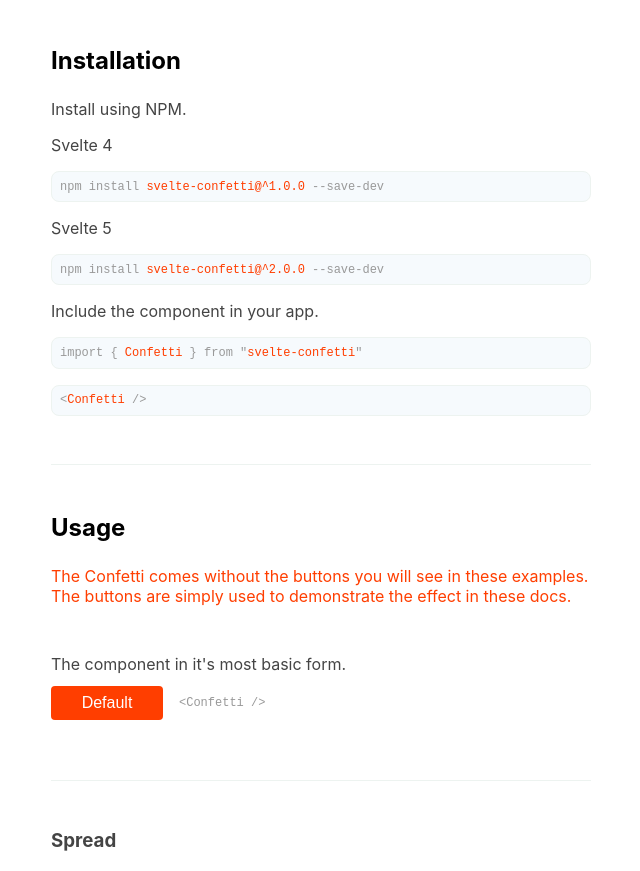
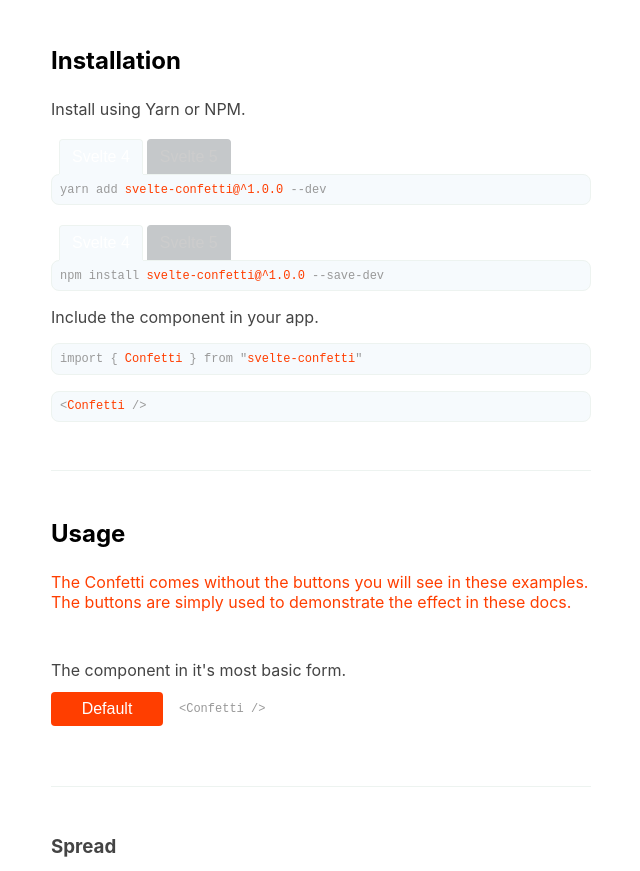
Before and after one commit to Mitcheljager/svelte-confetti, a SvelteKit app: page / in a window 1280 px wide. Shown: the part 828-1699 px from the top of the page, without its empty margins (319-959 px from the left). Built offline with nearby package versions, Linux system fonts and the light colour scheme.

Commit message:
docs: Update docs

```diff
--- a/src/routes/+page.svelte
+++ b/src/routes/+page.svelte
@@ -2,6 +2,7 @@
 	import Confetti from "$lib/Confetti.svelte"
 	import ToggleConfetti from "./ToggleConfetti.svelte"
 	import ConfettiOnClick from "./ConfettiOnClick.svelte"
+	import CodeBlock from "./CodeBlock.svelte"
 </script>
 
 <div class="wrapper">
@@ -170,17 +171,27 @@
 
 		<h2>Installation</h2>
 
-		<p>Install using NPM.</p>
+		<p>Install using Yarn or NPM.</p>
 
-		<p>Svelte 4</p>
-		<code class="well">
-			npm install <mark>svelte-confetti@^1.0.0</mark> --save-dev
-		</code>
+		<CodeBlock>
+			{#snippet svelte4()}
+				yarn add <mark>svelte-confetti@^1.0.0</mark> --dev
+			{/snippet}
 
-		<p>Svelte 5</p>
-		<code class="well">
-			npm install <mark>svelte-confetti@^2.0.0</mark> --save-dev
-		</code>
+			{#snippet svelte5()}
+				yarn add <mark>svelte-confetti@^2.0.0</mark> --dev
+			{/snippet}
+		</CodeBlock>
+
+		<CodeBlock>
+			{#snippet svelte4()}
+				npm install <mark>svelte-confetti@^1.0.0</mark> --save-dev
+			{/snippet}
+
+			{#snippet svelte5()}
+				npm install <mark>svelte-confetti@^2.0.0</mark> --save-dev
+			{/snippet}
+		</CodeBlock>
 
 		<p>Include the component in your app.</p>
 
--- /dev/null
+++ b/src/routes/CodeBlock.svelte
@@ -0,0 +1,91 @@
+<script>
+  let {
+    svelte4,
+    svelte5
+  } = $props()
+
+  const tabs = [
+    "Svelte 4",
+    "Svelte 5"
+  ]
+
+  let currentTab = $state("Svelte 4")
+</script>
+
+{#if svelte4 && svelte5}
+  <strong class="tabs">
+    {#each tabs as tab}
+      <button class="tab" class:active={currentTab === tab} onclick={() => currentTab = tab}>{tab}</button>
+    {/each}
+  </strong>
+{/if}
+
+<p>
+  <code class="well" class:has-tabs={svelte4 && svelte5}>
+    {#if currentTab === "Svelte 4"}
+      {@render svelte4?.()}
+    {:else if currentTab === "Svelte 5"}
+      {@render svelte5?.()}
+    {/if}
+  </code>
+</p>
+
+<style>
+  .tabs {
+    display: flex;
+    gap: 0.25rem;
+    margin: 0 0 -1.25rem 0.5rem;
+  }
+
+  .tab {
+		appearance: none;
+		-webkit-appearance: none;
+		background: var(--bg-well);
+		padding: 0.5rem 0.75rem;
+		margin: 0.25rem 0;
+    border-radius: 0.25rem 0.25rem 0 0;
+		border: 1px solid var(--bg-well);
+    border-bottom: 0;
+    filter: brightness(0.8);
+		font-size: 1rem;
+    color: white;
+		text-decoration: none;
+		text-align: center;
+		cursor: pointer;
+		transition: outline 100ms, transform 100ms;
+	}
+
+  .tab:hover {
+    filter: brightness(1);
+  }
+
+  .tab.active {
+    border-color: var(--border-color);
+    filter: brightness(1);
+    box-shadow: 0 5px 0 0 var(--bg-well);
+	}
+
+	.tab:focus-visible:not(:active) {
+		outline: 3px solid var(--text-color-lightest);
+	}
+
+	.tab:active {
+		transform: scale(0.95);
+	}
+
+  code {
+		display: block;
+		margin-top: 1rem;
+		color: var(--text-color-light);
+		font-size: .75rem;
+		line-height: 1.5em;
+	}
+
+  .well {
+    display: block;
+		padding: .35rem .5rem;
+		border-radius: .5rem;
+		border: 1px solid var(--border-color);
+		background: var(--bg-well);
+	}
+</style>
```
